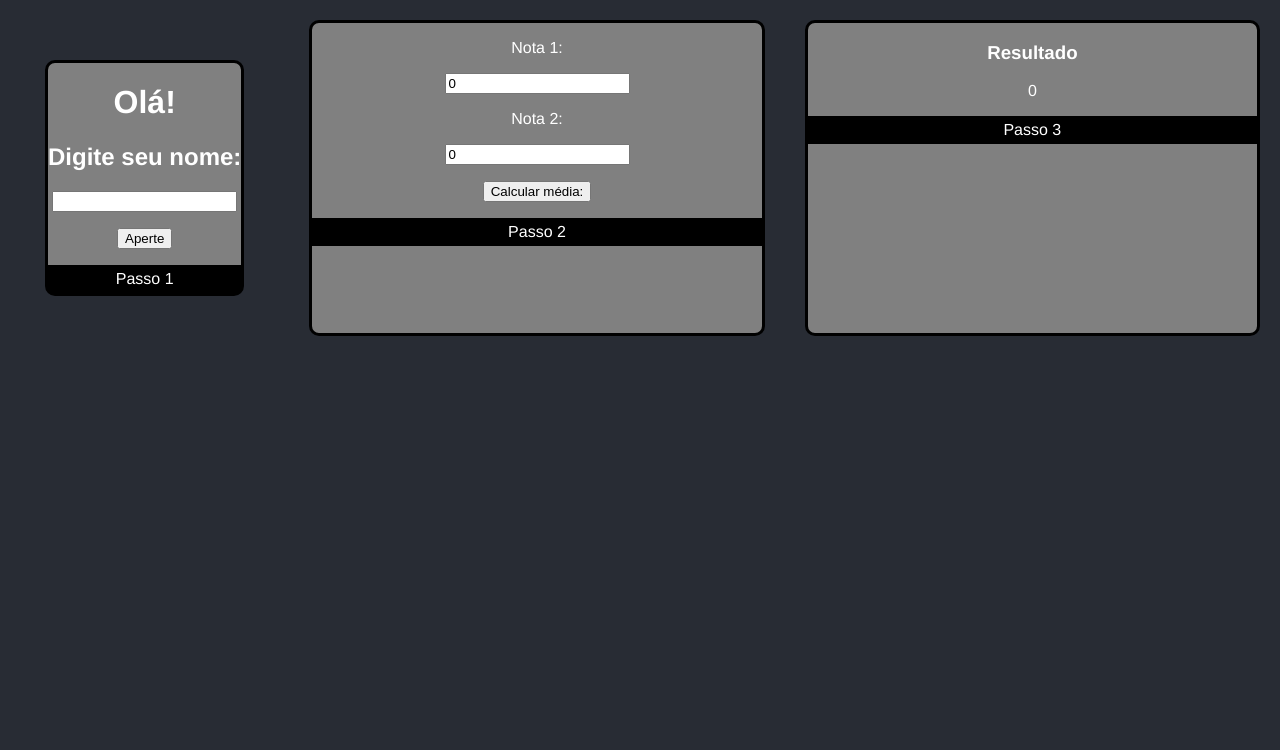
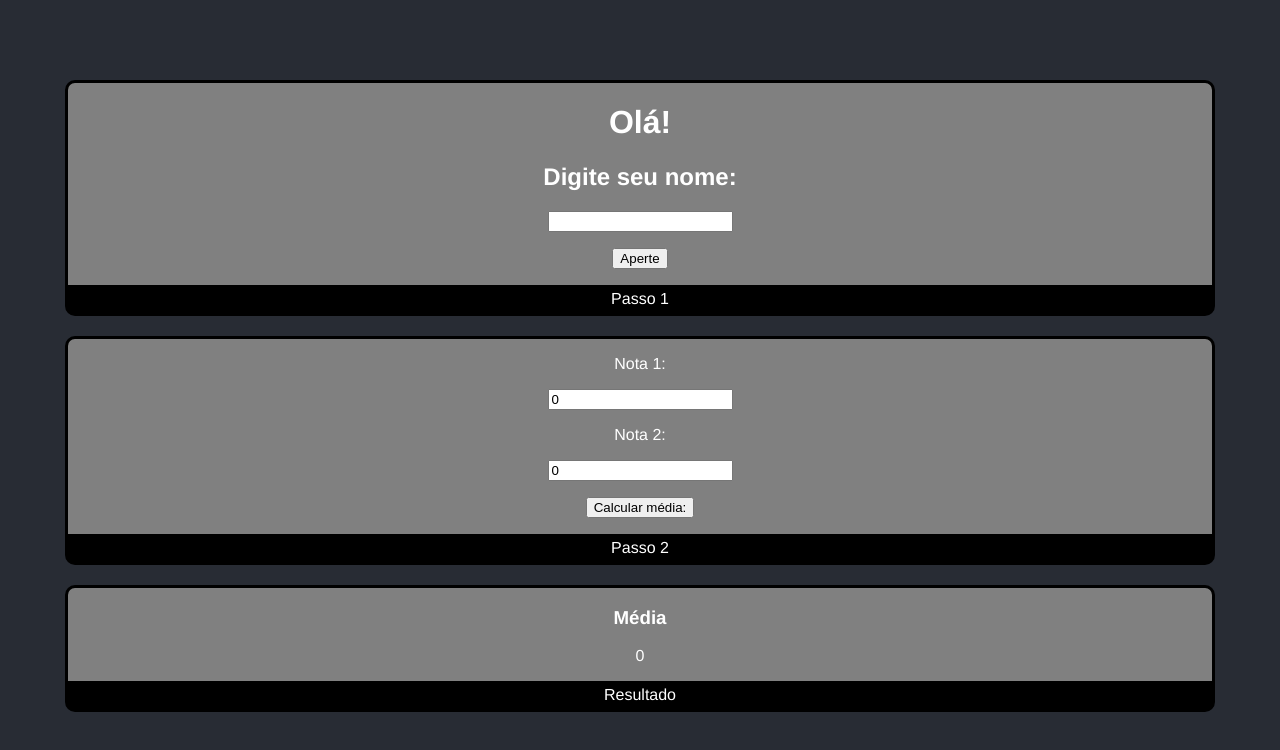
Before and after one commit to pagoncalves/Segundo-app, a React (Create React App) app: page / in a window 1280 px wide. Shown: the top 750 px of the page. Built offline with nearby package versions, Linux system fonts and the light colour scheme.

Commit message:
atualizado estilo

```diff
--- a/src/App.css
+++ b/src/App.css
@@ -4,27 +4,24 @@
     color: white;
     font-family: 'Franklin Gothic Medium', 'Arial Narrow', Arial, sans-serif;
     font-weight: 300;
+  }
 
+  .App{
+    margin: 20px;
+    flex: 1;
+    display:flex;/*define que será flexivel, ocupando 100% de largura*/
 
-  }
-  .App{
-
-    /*flex: 1;*/
-    display: flex;/*define que será flexivel, ocupando 100% de largura*/
-
+    flex-direction: column;/*direção dos itens flexiveis*/
+    overflow: hidden;/*se um ele ficar mutio grande deve: ocultar o resto*/
     flex-wrap: wrap;/*itens serão quebrados em várias linhas*/
-
     min-width: 300px;/*largura min entre iten para alterar layout */
-
   }
 
   .TCard {
-    /*flex:1;*/
+    flex:1;
     margin: 20px;
     padding: 20px 5px;
 
-    flex-direction: column;/**direção dos itens flexiveis/
-    overflow: hidden;/*se um ele ficar mutio grande deve: ocultar o resto*/
 
   }
 
@@ -33,7 +30,6 @@
     margin: 20px;
     border: 3px solid black;
     border-radius: 10px;
-
     background-color: gray;
 
 
--- a/src/App.js
+++ b/src/App.js
@@ -49,9 +49,9 @@ class App extends React.Component {
             <div className="RCard">Passo 1</div>
           </div>
 
-        </div>
 
-        <div className="Card">
+
+         <div className="Card">
           <p> {this.state.msg}</p>
           <p>{this.state.msg2} </p>
           <p>Nota 1:</p>
@@ -62,16 +62,16 @@ class App extends React.Component {
 
           <div className="RCard">Passo 2 </div>
 
-        </div>
+         </div>
 
-        <div className="Card">
-          <h3>Resultado</h3>
+         <div className="Card">
+          <h3>Média</h3>
           <p>{this.state.media}</p>
           <p>{this.state.status}</p>
 
-          <div className="RCard">Passo 3</div>
-        </div>
-
+          <div className="RCard">Resultado</div>
+         </div>
+         </div>
       </div>
 
     );
```
